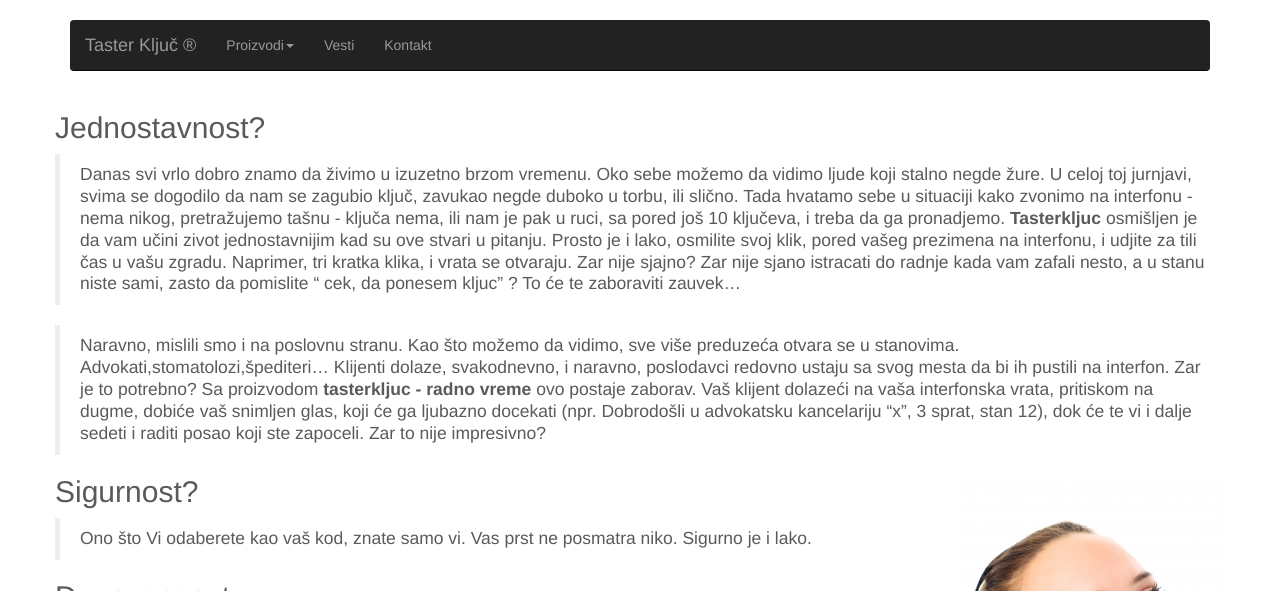
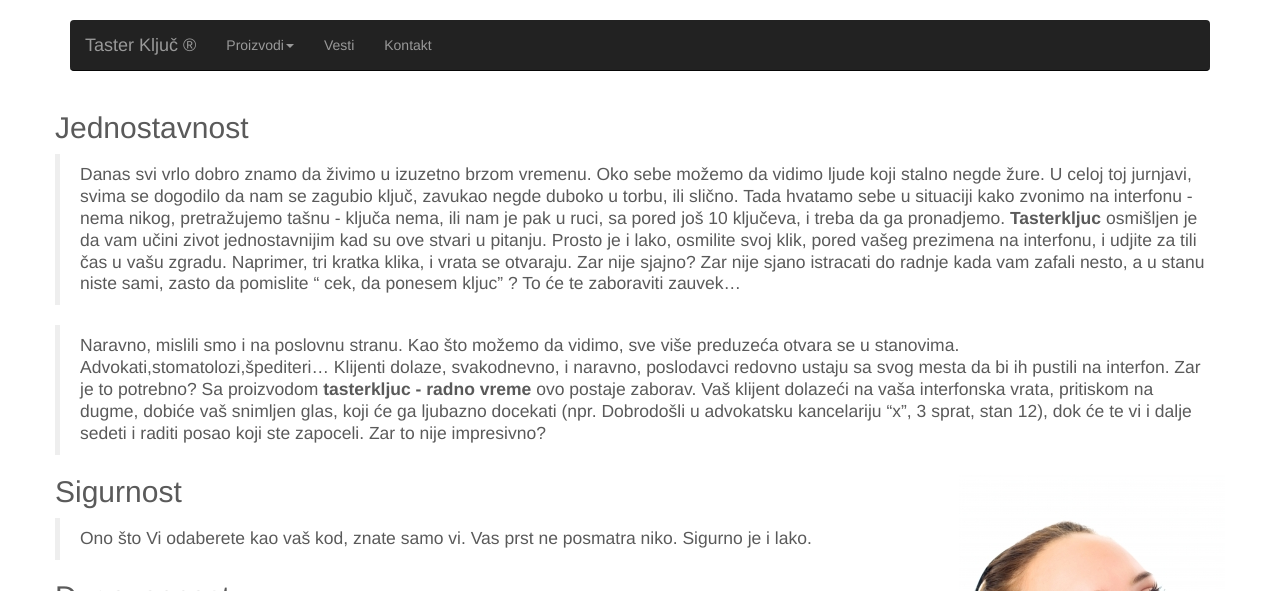
Before and after one commit to trkinovacije/tasterkljuc, a Jekyll site: the page built from _posts/2013-11-05-Kome-ovo-koristi.md, in a window 1280 px wide. Shown: the top 591 px of the page. Built offline with Jekyll 4.4.1, drawn with Linux system fonts in a browser that asks for light colours; Markdown is read by kramdown in place of the engine named in the settings.

```diff
--- a/_posts/2013-11-05-Kome-ovo-koristi.md
+++ b/_posts/2013-11-05-Kome-ovo-koristi.md
@@ -3,7 +3,7 @@ title: Kome ovo koristi?
 layout: default
 ---
 
-##Jednostavnost?
+##Jednostavnost
 
 > Danas svi vrlo dobro znamo da živimo u izuzetno brzom vremenu.
 Oko sebe možemo da vidimo ljude koji stalno negde žure. U celoj toj jurnjavi, svima se dogodilo da nam se zagubio ključ,
@@ -25,7 +25,7 @@ dugme, dobiće vaš snimljen glas, koji će ga ljubazno docekati (npr. Dobrodoš
 
 <div style="float: right"><img src="/assets/images/news/woman_phone_fdpn_Ambro.jpg" /></div>
 
-##Sigurnost?
+##Sigurnost
 
 > Ono što Vi odaberete kao vaš kod, znate samo vi. Vas prst ne posmatra niko. Sigurno je i lako.
 
```
